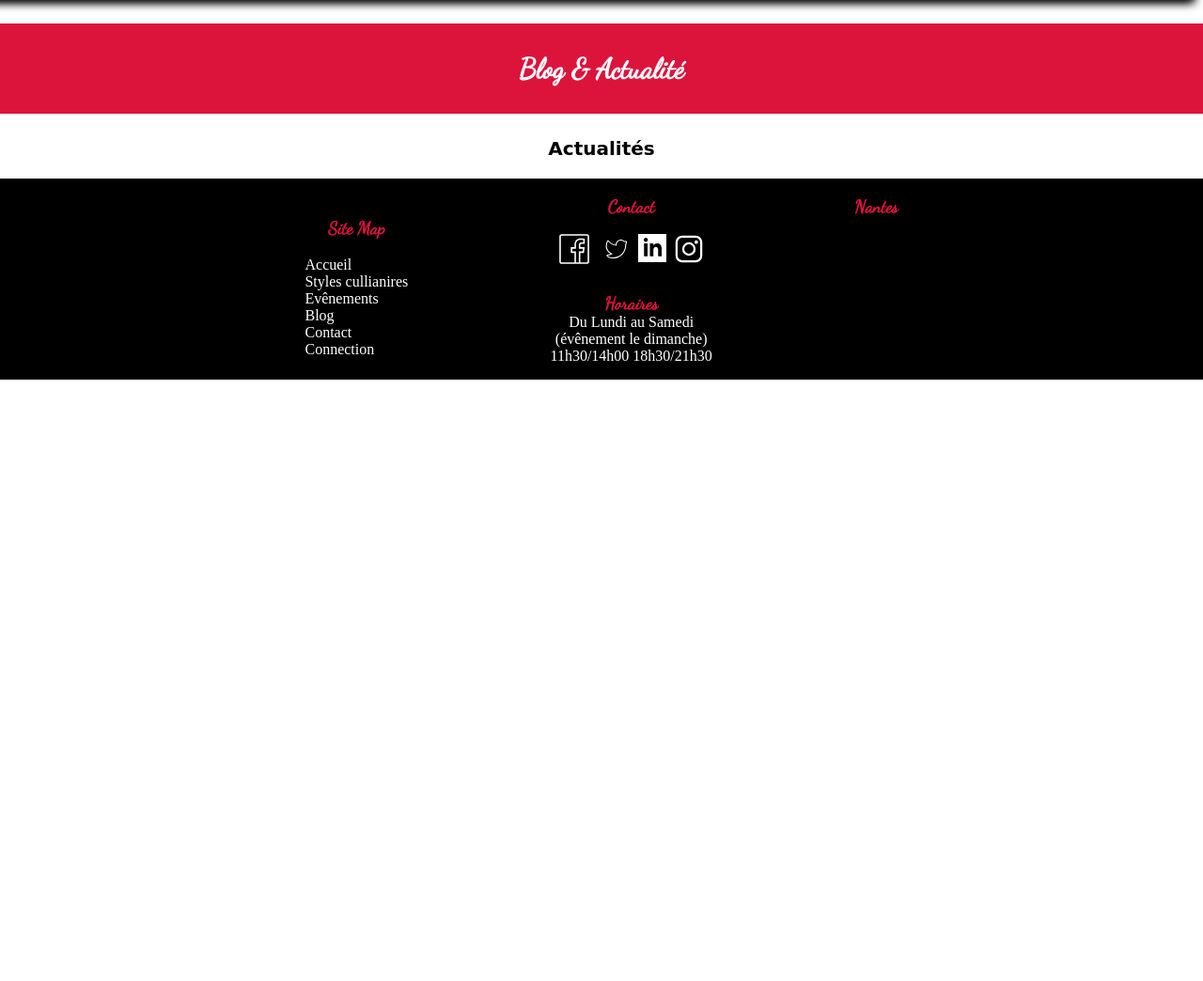
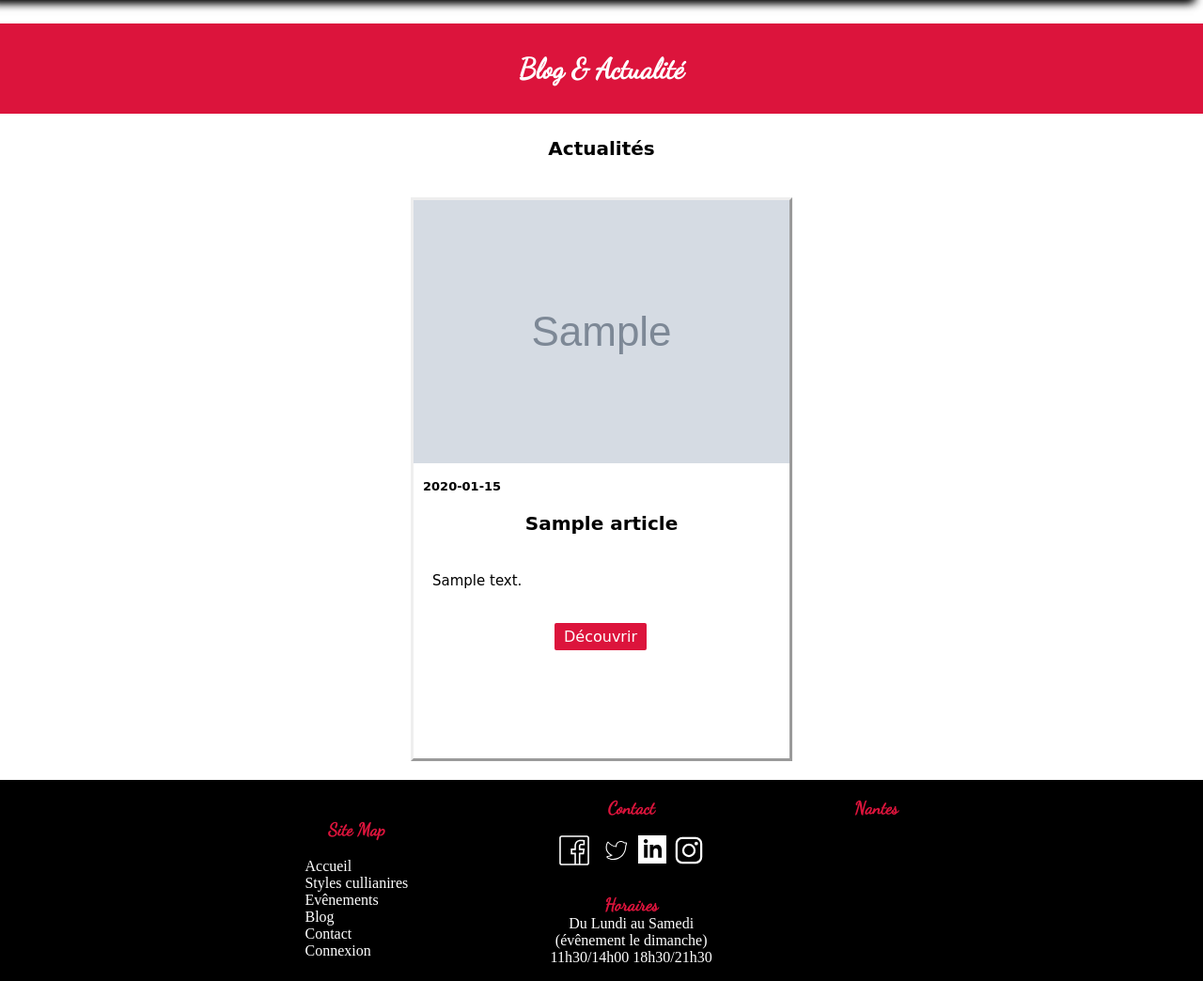
Before and after one commit to dmickael/Transversal, a PHP site: page /Le_site/blog.php in a window 1280 px wide. Shown: the part 86-1130 px from the top of the page at 94% size. Before the commit the page ends 490 px from the top, so only its background shows below. Run offline with PHP 8.4, Linux system fonts and the light colour scheme; tables that the repository leaves empty hold one stand-in row (values such as "Sample post"); grey boxes marked "Sample" are stand-in pictures; data that the repository does not hold is empty.

Commit message:
modif php

```diff
--- a/Le_site/blog.php
+++ b/Le_site/blog.php
@@ -18,7 +18,7 @@
         session_start();
 
         Try {
-    $bdd = new PDO('mysql:host=localhost;dbname=a_l_equilibre;charset=latin1', 'root', '');
+            $bdd = new PDO('mysql:host=localhost;dbname=a_l_equilibre;charset=utf8', 'root', '');
         }
         catch (PDOException $e) {
             die('Erreur : ' . $e->getMessage());
@@ -35,47 +35,26 @@ catch (PDOException $e) {
         <div class="actualite">
 
             <?php
-    $result=$bdd->query('SELECT * FROM blog');
+            $result=$bdd->query('SELECT * FROM articles');
             while ($data= $result->fetch()) {
-
-        $_SESSION['id'] = $data[code_blog];
-
                 ?>
 
                 <div class="block_actualite">
-            <img src="images/actu_blog/<?php echo $data['image_blog']; ?>"" class="blog_image">
-            <p class="date_blog"><?php echo $data['date_blog']; ?></p>
+                    <img src="images/actu_blog/<?php echo $data['image_article']; ?>"" class="blog_image">
+                    <p class="date_blog"><?php echo $data['date']; ?></p>
 
 
-            <p class="block_actualitetitle"><?php echo $data['titre_article']; ?></p>
+                    <p class="block_actualitetitle"><?php echo $data['nom_article']; ?></p>
 
                     <p class="block_actualitetext"><?php echo $data['description_article']; ?></p>
 
 
                     <div class="blog_bouton">
                         <p>
-                    <a href=" article/article_detail.php ?>">Découvrir</a>
+                            <a href=" article/article_detail.php?id='<?php echo $data['code_article']?>' ?>">Découvrir</a>
                         </p>
                     </div>
                 </div>
-
-        <div class="block_actualite">
-            <img src="images/actu_blog/<?php echo $data['image_blog']; ?>"" class="blog_image">
-            <p class="date_blog"><?php echo $data['date_blog']; ?></p>
-
-
-            <p class="block_actualitetitle"><?php echo $data['titre_article']; ?></p>
-
-            <p class="block_actualitetext"><?php echo $data['description_article']; ?></p>
-
-
-            <div class="blog_bouton">
-                <p>
-                    <a href=" article/article_detail.php ?>">Découvrir</a>
-                </p>
-            </div>
-        </div>
-
             <?php }
             ?>
         </div>
--- a/Le_site/evenements.php
+++ b/Le_site/evenements.php
@@ -1,7 +1,6 @@
 <!DOCTYPE>
 
 <html>
-
     <head>
         <title>Événements | A l'Équilibre</title>
         <meta name="description" content="Foodtruck, rejoignez notre réseau et bénéficiez de nos services événementiels. Avec nous, boostez votre chiffre d’amitié."/>
--- a/Le_site/footer.html
+++ b/Le_site/footer.html
@@ -7,7 +7,7 @@
             <li><a class="texte_blanc" href="http://127.0.0.1/Transversal-Principal/transversal/le_site/evenements.php">Evênements</a></li>
             <li><a class="texte_blanc" href="http://127.0.0.1/Transversal-Principal/transversal/le_site/blog.php">Blog</a></li>
             <li><a class="texte_blanc" href="http://127.0.0.1/Transversal-Principal/transversal/le_site/contact.php">Contact</a></li>
-            <li><a class="texte_blanc" href="http://127.0.0.1/Transversal-Principal/transversal/le_site/back_office/connection.php">Connection</a></li>
+            <li><a class="texte_blanc" href="http://127.0.0.1/Transversal-Principal/transversal/le_site/back_office/connection.php">Connexion</a></li>
         </ul>
     </div>
     <div id="contact_horaire">
```
Also changed, not shown: Le_site/blog_detail.php (added, +57 -0 lines), Le_site/equipe.php (+2 -5 lines), Le_site/style_culinaire/images/gateau/Gâteau moelleux pommes:poires.jpg (deleted), 1 other file. Lines whose indentation alone changed are shown as unchanged.
